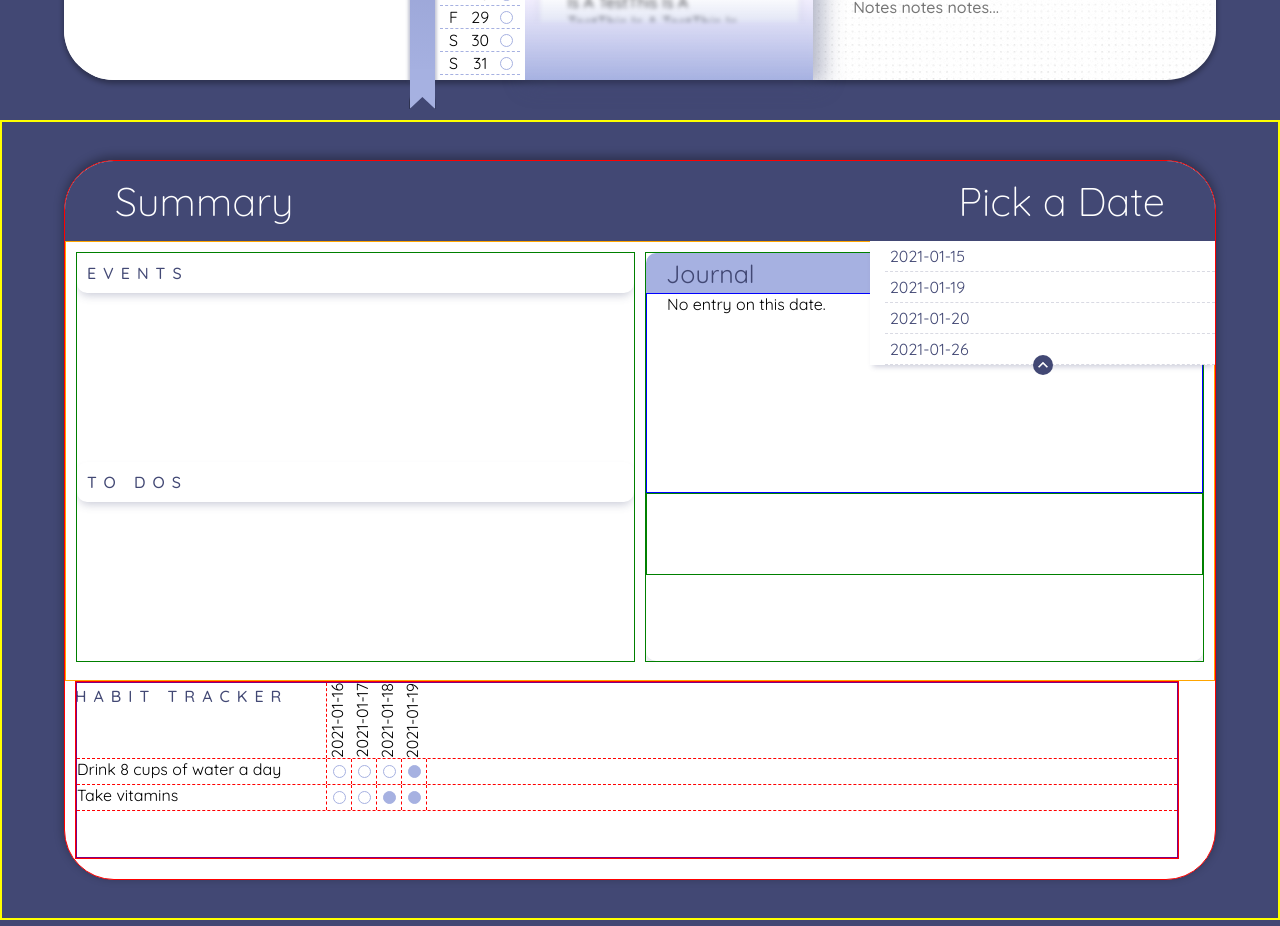
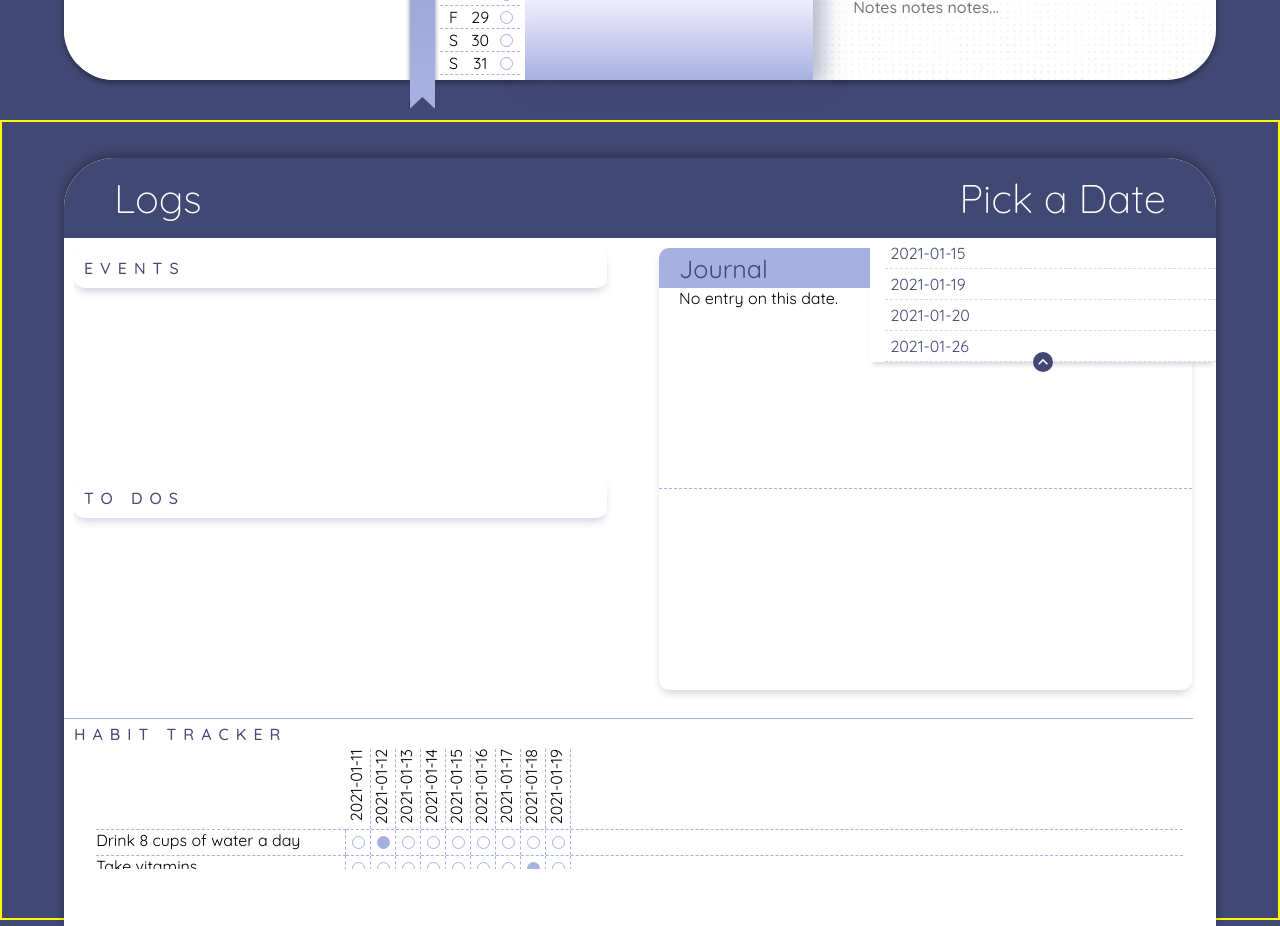
Before and after one commit to vkwho4250/react-frontend-journal, a React (Create React App) app: page / in a window 1280 px wide. Shown: the part 680-1606 px from the top of the page. Built offline with nearby package versions, Linux system fonts and the light colour scheme.

Commit message:
updated report layout

```diff
--- a/src/components/App.jsx
+++ b/src/components/App.jsx
@@ -49,8 +49,8 @@ function App() {
          id: 0,
          habit: "Drink 8 cups of water a day",
          abbr: "W",
-         dates: ["2021-01-19"],
-         completed: [true],
+         dates: ["2021-01-10", "2021-01-11", "2021-01-12"],
+         completed: [true, false, true],
       },
       {
          id: 1,
@@ -66,8 +66,7 @@ function App() {
          id: 0,
          type: "todo",
          category: "Shopping",
-         content:
-            "This is a test,This is a testThis is a testThis is a testThis is a testThis is a testThis is a testThis is a testThis is a testThis is a testThis is a testThis is a testThis is a testThis is a testThis is a testThis is a testThis is a testThis is a testThis is a testThis is a testThis is a testThis is a testThis is a testThis is a testThis is a testThis is a testThis is a testThis is a testThis is a testThis is a testThis is a testThis is a testThis is a testThis is a testThis is a testThis is a testThis is a testThis is a testThis is a testThis is a testThis is a testThis is a testThis is a testThis is a testThis is a testThis is a testThis is a testThis is a testThis is a testThis is a testThis is a testThis is a testThis is a testThis is a testThis is a testThis is a testThis is a testThis is a testThis is a testThis is a testThis is a testThis is a testThis is a testThis is a test",
+         content: "THis is a longer test but not overly long",
          date: "2021-01-26",
       },
       {
--- a/src/components/Habit.jsx
+++ b/src/components/Habit.jsx
@@ -6,6 +6,7 @@ function Habit({ todayString, habit, displayHabit, editHabit, action }) {
 
    function changeIsComplete() {
       console.log("entering changeISComplet");
+      console.log(habit);
       if (action === "CheckOff") {
          setIsComplete(!isComplete);
       }
--- a/src/components/Header.jsx
+++ b/src/components/Header.jsx
@@ -9,11 +9,11 @@ function Header({ showReport, setShowReport }) {
    return (
       <div id="header">
          <div className="header-actions">
-            <button>
+            {/* <button>
                <h5>Tracker</h5>
-            </button>
+            </button> */}
             <button onClick={changeReportDisplay}>
-               <h5>Date Summary</h5>
+               <h5>Logs</h5>
             </button>
             <button>
                <h5>How to Use</h5>
--- a/src/components/Report.css
+++ b/src/components/Report.css
@@ -1,5 +1,6 @@
 #report {
    position: absolute;
+   z-index: 50;
    top: 100vh;
    width: 100vw;
    height: 100vh;
@@ -12,15 +13,19 @@
 }
 
 #report .layout {
-   position: relative;
-   top: 50%;
-   z-index: 50;
+   position: absolute;
+   top: 4.5vh;
+   /* left: 0; */
+   transform: translate(-50%, 0);
+   z-index: 100;
    box-shadow: 0 -3rem 10rem 1rem rgba(0, 0, 0, 0.3);
+   height: 96vh;
+   border-radius: 50rem 50rem 0 0;
    overflow: hidden;
-   display: inline-block;
+   /* display: inline-block; */
    display: grid;
-   grid-template-rows: 10vh 55vh 1fr;
-   border: 1rem solid red;
+   grid-template-rows: 10vh 60vh 1fr;
+   /* border: 1rem solid red; */
 }
 
 #report .header {
@@ -83,11 +88,11 @@
    width: 100%;
    height: 100%;
    padding: 10rem;
-   border: 1rem solid orange;
+   /* border: 1rem solid orange; */
 }
 
 .summary-body > div {
-   border: 1rem solid green;
+   /* border: 1rem solid green; */
    height: 98%;
    overflow-y: scroll;
 }
@@ -122,7 +127,7 @@
 
 #report .list {
    margin: 0;
-   width: 100%;
+   width: 95%;
 }
 
 .summary-journal {
@@ -153,7 +158,7 @@
    position: relative;
    overflow: hidden;
    z-index: 1;
-   height: 100%;
+   height: 98%;
 }
 
 .summary-mood,
@@ -163,13 +168,15 @@
 
 .summary-reason {
    height: 10vh;
+   padding-top: 10rem;
+   border-top: 1rem dashed rgb(166, 177, 225);
 }
 
 .entry-content {
    position: relative;
    padding: 0 20rem;
    height: 25vh;
-   border: 1rem solid blue;
+   /* border: 1rem solid blue; */
 }
 
 .summary-entry p::-webkit-scrollbar {
@@ -209,28 +216,50 @@
    position: relative;
    width: 98%;
    height: 90%;
-   padding: 5rem 10rem;
+   padding: 5rem 10rem 10rem;
+   display: flex;
+   flex-direction: column;
+   /* background: yellow; */
+   border-top: 1rem solid rgb(166, 177, 225);
+}
+
+.habit-tracker h4 {
+   background: white;
+   position: relative;
+   top: 0;
+   z-index: 10;
+   width: 100%;
+   height: 25rem;
 }
 
 .habit-trend {
-   width: 100%;
-   height: 100%;
-   overflow-y: scroll;
+   width: calc(100% - 250rem);
+   height: calc(100% + 80rem);
+   overflow-y: hidden;
    overflow-x: scroll;
-   border: 1rem solid purple;
+   /* border: 1rem solid purple; */
 }
 
-.habit-trend.scrollbar::-webkit-scrollbar {
+/* .habit-trend.scrollbar::-webkit-scrollbar {
+   display: none;
+} */
+
+.habit-trend.scrollbar::-webkit-scrollbar,
+.habit-bar.scrollbar::-webkit-scrollbar {
    height: 10rem;
    width: 10rem;
 }
 
 .habit-bar {
-   position: absolute;
+   position: relative;
    top: 0;
-   height: 100%;
+   left: 2%;
+   height: 70%;
    width: 98%;
-   border: 1rem solid red;
+   /* border: 1rem solid pink; */
+   display: flex;
+   overflow-y: scroll;
+   overflow-x: hidden;
 }
 
 /* .habit-date-bar {
@@ -238,3 +267,14 @@
    background: white;
 
 } */
+
+.habit-names {
+   margin-top: 80rem;
+   width: 250rem;
+   border-top: 1rem dashed rgb(166, 177, 225);
+   /* background: red; */
+}
+
+/* .habit-name::-webkit-scrollbar {
+   display: none;
+} */
--- a/src/components/Report.jsx
+++ b/src/components/Report.jsx
@@ -30,12 +30,20 @@ function Report({
    useEffect(() => {
       const entryDates = entries.map((entry) => entry.date);
       const itemDates = allItems.map((item) => item.date);
+
       const combinedDates = [...new Set([...entryDates, ...itemDates].sort())];
+      setAllDates(combinedDates);
+
+      const reducer = (accumulator, currentValue) =>
+         accumulator < currentValue ? accumulator : currentValue;
+
+      const firstHabitDate = habits
+         .map((habit) => habit.dates.reduce(reducer))
+         .reduce(reducer);
 
       setTrackerDates(
-         settingDates(new Date(combinedDates[0]).setHours(24, 0, 0, 0), today)
+         settingDates(new Date(firstHabitDate).setHours(24, 0, 0, 0), today)
       );
-      setAllDates(combinedDates);
    }, [allItems, entries, habits]);
 
    function settingDates(startDate, endDate) {
@@ -92,7 +100,7 @@ function Report({
       <div id="report" className={showReport ? "open" : ""}>
          <div className="layout">
             <div className="header">
-               <h1>Summary</h1>
+               <h1>Logs</h1>
 
                <div
                   onClick={changeDateDisplay}
@@ -159,7 +167,7 @@ function Report({
                               : thisDateEntry.content}
                         </p>
                      </div>
-                     <div style={{ border: "1rem solid green" }}>
+                     <div>
                         <div
                            className={
                               thisDateEntry === ""
@@ -187,19 +195,33 @@ function Report({
             </div>
             <div className="habit-tracker">
                <h4>Habit Tracker</h4>
-               <div className="habit-bar">
+               <div className="habit-bar scrollbar">
+                  <div className="habit-names">
+                     {habits.map((habit, index) => {
+                        return (
+                           <Tracker
+                              key={index}
+                              habit={habit}
+                              dates={[]}
+                              name="habit-title"
+                           />
+                        );
+                     })}
+                  </div>
                   <div className="habit-trend scrollbar">
-                     <div className="habit-date-bar">
-                        <Tracker
-                           key="dates"
-                           habit={{ habit: "", dates: trackerDates }}
-                           dates={trackerDates}
-                           name="display"
-                        />
-                     </div>
-
+                     {/* <div className="habit-date-bar"> */}
+                     <Tracker
+                        key="dates"
+                        habit={{
+                           habit: "",
+                           dates: trackerDates,
+                           completed: [],
+                        }}
+                        dates={trackerDates}
+                        name="display"
+                     />
+                     {/* </div> */}
                      {habits.map((habit, index) => {
-                        console.log(trackerDates);
                         return (
                            <Tracker
                               key={index}
--- a/src/components/TodaySummary.jsx
+++ b/src/components/TodaySummary.jsx
@@ -53,7 +53,6 @@ function TodaySummary({
    }
 
    function displayHabit(event) {
-      console.log(event.target);
       if (event.type === "mouseenter") {
          setHabitInFocus(event.currentTarget.getAttribute("habit"));
       } else {
--- a/src/components/Tracker.css
+++ b/src/components/Tracker.css
@@ -1,20 +1,7 @@
 .tracker-container {
-   /* width: 100%; */
-   /* min-height: 25rem; */
-   /* background: red; */
+   min-height: 25rem;
    display: flex;
-   border-bottom: 1rem dashed red;
-}
-
-.habit-name {
-   width: 250rem;
-   overflow-x: scroll;
-   overflow-y: hidden;
-   border-right: 1rem dashed red;
-}
-
-.habit-name::-webkit-scrollbar {
-   display: none;
+   border-bottom: 1rem dashed rgb(166, 177, 225);
 }
 
 .tracker-dot-container {
@@ -24,7 +11,7 @@
 .tracker-dot-box {
    width: 25rem;
    height: 25rem;
-   border-right: 1rem dashed red;
+   border-right: 1rem dashed rgb(166, 177, 225);
    display: flex;
    justify-content: center;
    align-items: center;
@@ -33,6 +20,8 @@
 .tracker-dates-box {
    position: relative;
    width: 25rem;
+   height: 80rem;
+   border-right: 1rem dashed rgb(166, 177, 225);
    /* height: 100rem; */
 }
 
@@ -48,3 +37,9 @@
    /* text-orientation: upright; */
    /* font-size: 16rem; */
 }
+
+.tracker-habit-title {
+   height: 25rem;
+   width: 250rem;
+   border-right: 1rem dashed rgb(166, 177, 225);
+}
--- a/src/components/Tracker.jsx
+++ b/src/components/Tracker.jsx
@@ -3,22 +3,23 @@ import "./Tracker.css";
 import TrackerDots from "./TrackerDots";
 
 function Tracker({ habit, dates, name }) {
+   function printOut() {
+      if (name === "habit-title") {
+         return (
+            <TrackerDots key={habit.id} date="" habit={habit} name={name} />
+         );
+      } else {
+         return dates.map((date, index) => {
+            return (
+               <TrackerDots key={index} date={date} habit={habit} name={name} />
+            );
+         });
+      }
+   }
+
    return (
       <div className="tracker-container">
-         <div className="habit-name">{habit.habit}</div>
-         <div className="tracker-dot-container">
-            {dates.map((date, index) => {
-               console.log(date);
-               return (
-                  <TrackerDots
-                     key={index}
-                     date={date}
-                     habit={habit}
-                     name={name}
-                  />
-               );
-            })}
-         </div>
+         <div className="tracker-dot-container">{printOut()}</div>
       </div>
    );
 }
--- a/src/components/TrackerDots.jsx
+++ b/src/components/TrackerDots.jsx
@@ -1,14 +1,26 @@
 import React from "react";
 
 function TrackerDots({ date, habit, name }) {
-   console.log(name === "display");
-   console.log(date);
+   console.log(habit.completed);
+   function typeOfBox() {
+      if (name === "display") {
+         return "tracker-dates-box";
+      } else if (name === "habit") {
+         return "tracker-dot-box";
+      } else {
+         return "tracker-habit-title";
+      }
+   }
+
    return (
-      <div
-         className={
-            name === "display" ? "tracker-dates-box" : "tracker-dot-box"
-         }
-      >
+      <div className={typeOfBox()}>
+         <p
+            className={`tracker-habit-title ${
+               name === "habit-title" ? "" : "no-display"
+            }`}
+         >
+            {habit.habit}
+         </p>
          <p
             className={`tracker-date-display ${
                name === "display" ? "" : "no-display"
@@ -17,8 +29,11 @@ function TrackerDots({ date, habit, name }) {
             {date}
          </p>
          <div
-            className={`indicator ${name === "display" ? "no-display" : ""} ${
-               habit.dates.includes(date) ? "filled" : ""
+            className={`indicator ${name === "habit" ? "" : "no-display"} ${
+               habit.dates.includes(date) &&
+               habit.completed[habit.dates.indexOf(date)]
+                  ? "filled"
+                  : ""
             }`}
          ></div>
       </div>
```
Also changed, not shown: src/components/Header.css (+4 -4 lines), 1 other file (tests, documents, lock files or other folders).
